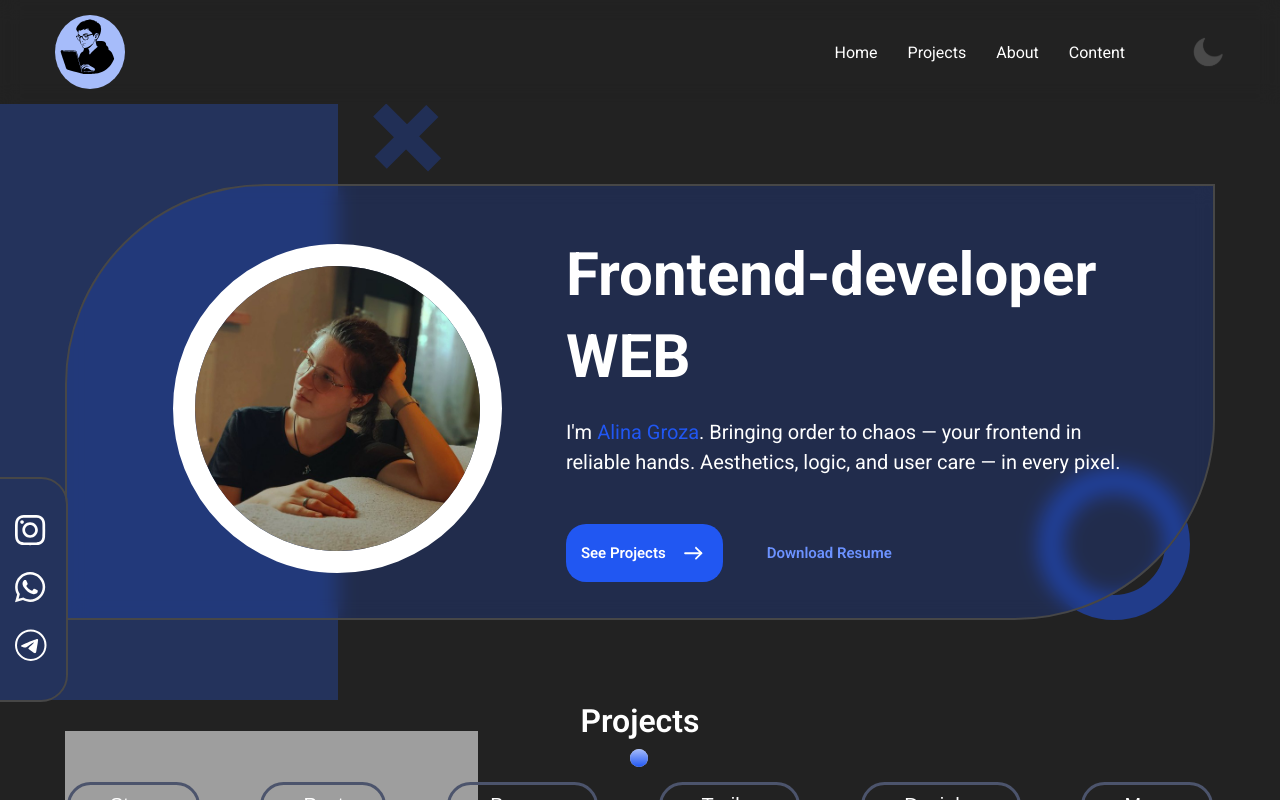
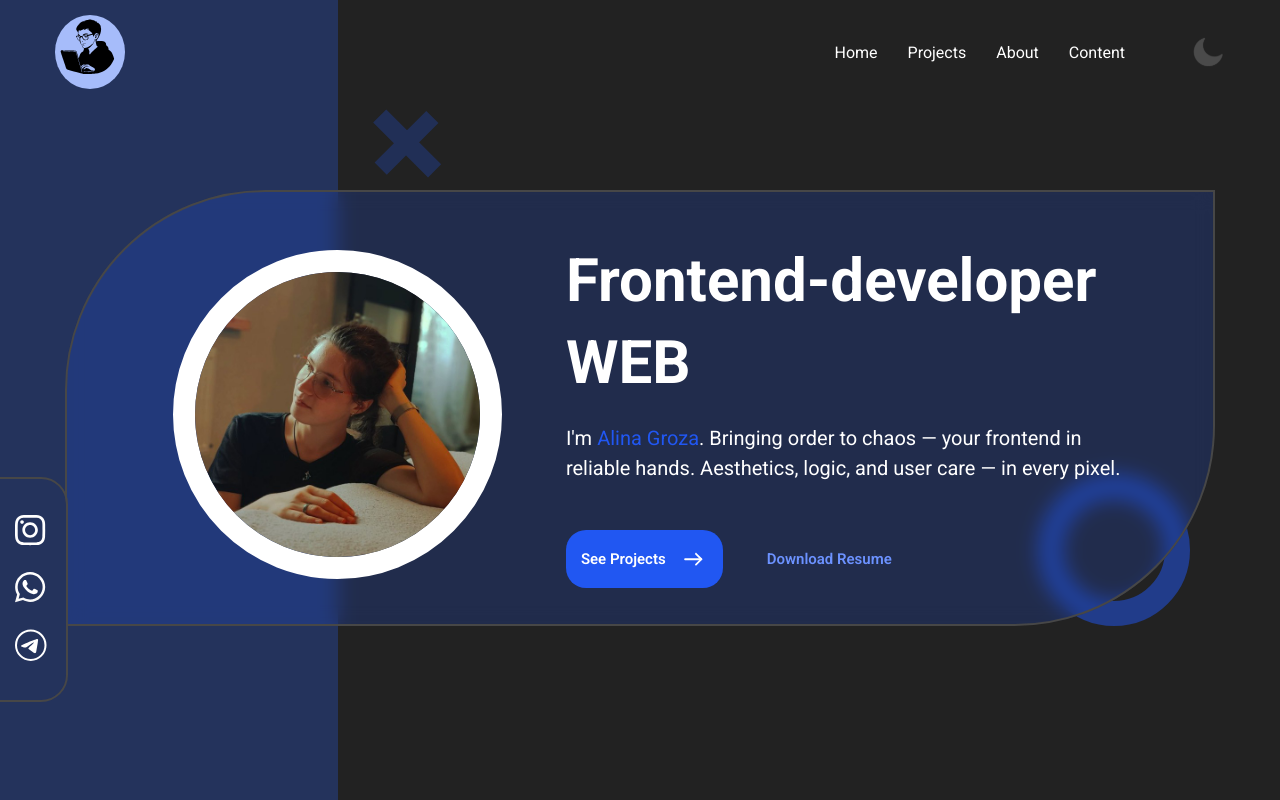
Before and after one commit to molniagrom/portfolio-start-project-vite-main, a React (Vite) app: page / in a window 1280 px wide. Shown: the top 800 px of the page. Built offline with nearby package versions, Linux system fonts and the light colour scheme; a web font is replaced by a local one.

Commit message:
end 2 week

```diff
--- a/src/layout/footer/Footer.tsx
+++ b/src/layout/footer/Footer.tsx
@@ -7,7 +7,7 @@ import {FlexWrapper} from "../../components/wrappers/FlexWrapper.tsx";
 export const Footer = () => {
     return (
         <StyledFooter>
-            <Container>
+            <Container padding={"130px 0px 73px 0px"}>
                 <FlexWrapper direction="column" justify={"center"} alignItems={"center"}>
                     <Title>Coded by Alina Groza nezhad</Title>
                     <SubTittle>All Rights Reserved © 2025 - {new Date().getFullYear()}</SubTittle>
--- a/src/layout/header/Header.tsx
+++ b/src/layout/header/Header.tsx
@@ -20,9 +20,9 @@ export const Header = () => {
 };
 
 const StyleHeader = styled.header`
-    backdrop-filter: blur(10px);
-    background: ${theme.colors.allBgOpacity};
-    position: sticky;
+    // backdrop-filter: blur(10px);
+    // background: ${theme.colors.allBgOpacity};
+    position: fixed;
     top: 0;
     left: 0;
     right: 0;
--- a/src/layout/sections/Projects/Projects.tsx
+++ b/src/layout/sections/Projects/Projects.tsx
@@ -12,6 +12,8 @@ import dots from "../../../image/Dots.svg"
 export const Projects = () => {
     const [clickedIndex, setClickedIndex] = useState<number | null>(null);
 
+    const tap = ["Story", "Post", "Banner", "Trailer", "Desighn", "More"]
+
     const onClick = (index: number) => {
         setClickedIndex(index);
     };
@@ -24,7 +26,7 @@ export const Projects = () => {
                     <Icon position={"relative"} left={"8px"} iconId={"ElipseSmallGradient"}/>
                     <Tab>
                         <List className="category-tabs">
-                            {theme.tap.map((item, index) => (
+                            {tap.map((item, index) => (
                                 <ListItem key={item}>
                                     <Button
                                         isClicked={clickedIndex === index}
--- a/src/layout/sections/Projects/card/Card.tsx
+++ b/src/layout/sections/Projects/card/Card.tsx
@@ -60,7 +60,16 @@ const StyledCard = styled.article<StyledCardPropsType>`
     height: ${props => props.height || undefined};
     transition: all 0.3s ease;
 
+    ${Photo} {
+        filter: grayscale(10%) brightness(0.8);
+        transition: filter 0.3s ease;
+    }
+
     &:hover {
-        background-color: ${theme.colors.primaryBg}
+        background-color: ${theme.colors.primaryBg};
+
+        ${Photo} {
+            filter: none;
+        }
     }
 `;
--- a/src/layout/sections/main/MainSection.tsx
+++ b/src/layout/sections/main/MainSection.tsx
@@ -5,7 +5,7 @@ import {theme} from "../../../styles/Theme.ts";
 export const MainSection = styled.section`
     display: flex;
     position: relative;
-    padding: 80px 0;
+    padding: 190px 0;
 
     background: linear-gradient(
             to right,
--- a/src/styles/Theme.ts
+++ b/src/styles/Theme.ts
@@ -16,5 +16,4 @@ export const theme = {
 
         border: "#4C546C", // border for Projects " tap"
     },
-    tap: ["Story", "Post", "Banner", "Trailer", "Desighn", "More"]
 }
```
